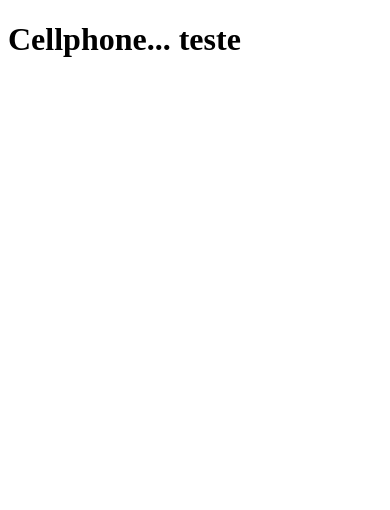
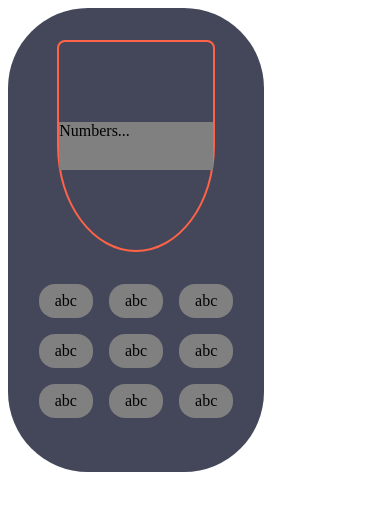
Before and after one commit to Aouza/gama-academy-phone, a React (Create React App) app: page / in a window 390 px wide. Shown: the top 510 px of the page. Built offline with nearby package versions, Linux system fonts and the light colour scheme.

Commit message:
initial design for phone code

```diff
--- a/package.json
+++ b/package.json
@@ -8,7 +8,9 @@
     "@testing-library/user-event": "^7.1.2",
     "react": "^16.14.0",
     "react-dom": "^16.14.0",
-    "react-scripts": "3.4.3"
+    "react-icons": "^3.11.0",
+    "react-scripts": "3.4.3",
+    "styled-components": "^5.2.0"
   },
   "scripts": {
     "start": "react-scripts start",
--- a/src/App.js
+++ b/src/App.js
@@ -1,7 +1,12 @@
 import React from "react";
+import Main from "./pages/Main";
 
-function App() {
-  return <h1>Cellphone... teste</h1>;
-}
+const App = () => {
+  return (
+    <>
+      <Main />
+    </>
+  );
+};
 
 export default App;
--- /dev/null
+++ b/src/components/Button/index.js
@@ -0,0 +1,9 @@
+import React from "react";
+
+import { Container } from "./styles";
+
+const Button = ({ value }) => {
+  return <Container>{value}</Container>;
+};
+
+export default Button;
--- /dev/null
+++ b/src/components/Button/styles.js
@@ -0,0 +1,7 @@
+import styled from "styled-components";
+
+export const Container = styled.div`
+  background: gray;
+  border-radius: 1rem;
+  padding: 0.5rem 1rem;
+`;
--- /dev/null
+++ b/src/pages/Main/index.js
@@ -0,0 +1,36 @@
+import React from "react";
+import Button from "../../components/Button";
+
+import {
+  Container,
+  BoxCellphone,
+  WrapperScreen,
+  Screen,
+  WrapperButtons,
+} from "./styles";
+
+const Main = () => {
+  return (
+    <Container>
+      <BoxCellphone>
+        <WrapperScreen>
+          <Screen>Numbers...</Screen>
+        </WrapperScreen>
+
+        <WrapperButtons>
+          <Button value="abc" />
+          <Button value="abc" />
+          <Button value="abc" />
+          <Button value="abc" />
+          <Button value="abc" />
+          <Button value="abc" />
+          <Button value="abc" />
+          <Button value="abc" />
+          <Button value="abc" />
+        </WrapperButtons>
+      </BoxCellphone>
+    </Container>
+  );
+};
+
+export default Main;
--- /dev/null
+++ b/src/pages/Main/styles.js
@@ -0,0 +1,66 @@
+import styled from "styled-components";
+
+export const Container = styled.div`
+  box-sizing: border-box;
+`;
+
+export const BoxCellphone = styled.div`
+    background-color: #44475a;
+    max-width: 12rem;
+    height: 25rem;
+    display: -webkit-box;
+    display: -webkit-flex;
+    display: -ms-flexbox;
+    display: -webkit-box;
+    display: -webkit-flex;
+    display: -ms-flexbox;
+    display: -webkit-box;
+    display: -webkit-flex;
+    display: -ms-flexbox;
+    display: -webkit-box;
+    display: -webkit-flex;
+    display: -ms-flexbox;
+    display: flex;
+    -ms-flex-pack: center;
+    -webkit-box-pack: center;
+    -ms-flex-pack: center;
+    border-radius: 5rem;
+    overflow: hidden;
+    padding: 2rem;
+    -webkit-flex-direction: column;
+    -ms-flex-direction: column;
+    -webkit-flex-direction: column;
+    -ms-flex-direction: column;
+    flex-direction: column;
+    -webkit-align-items: center;
+    -webkit-box-align: center;
+    -ms-flex-align: center;
+    -webkit-align-items: center;
+    -webkit-box-align: center;
+    -ms-flex-align: center;
+    align-items: center;
+}
+`;
+
+export const WrapperScreen = styled.div`
+  background-color: transparent;
+  width: 80%;
+  border-radius: 1rem 1rem 100% 100%;
+  height: 13rem;
+  border: 2px solid tomato;
+  display: flex;
+  align-items: center;
+  margin-bottom: 2rem;
+`;
+
+export const WrapperButtons = styled.div`
+  display: grid;
+  grid-template-columns: 1fr 1fr 1fr;
+  gap: 1rem;
+`;
+
+export const Screen = styled.div`
+  width: 100%;
+  height: 3rem;
+  background: gray;
+`;
```
Also changed, not shown: 1 other file (tests, documents, lock files or other folders).
